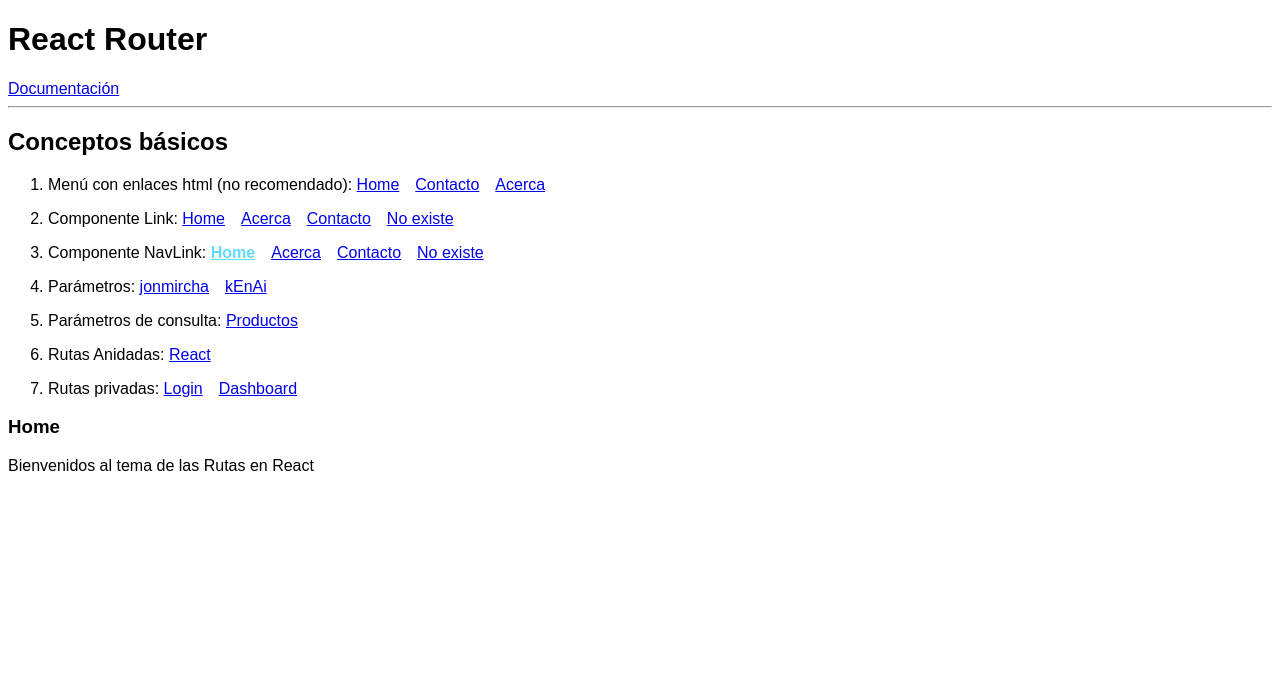
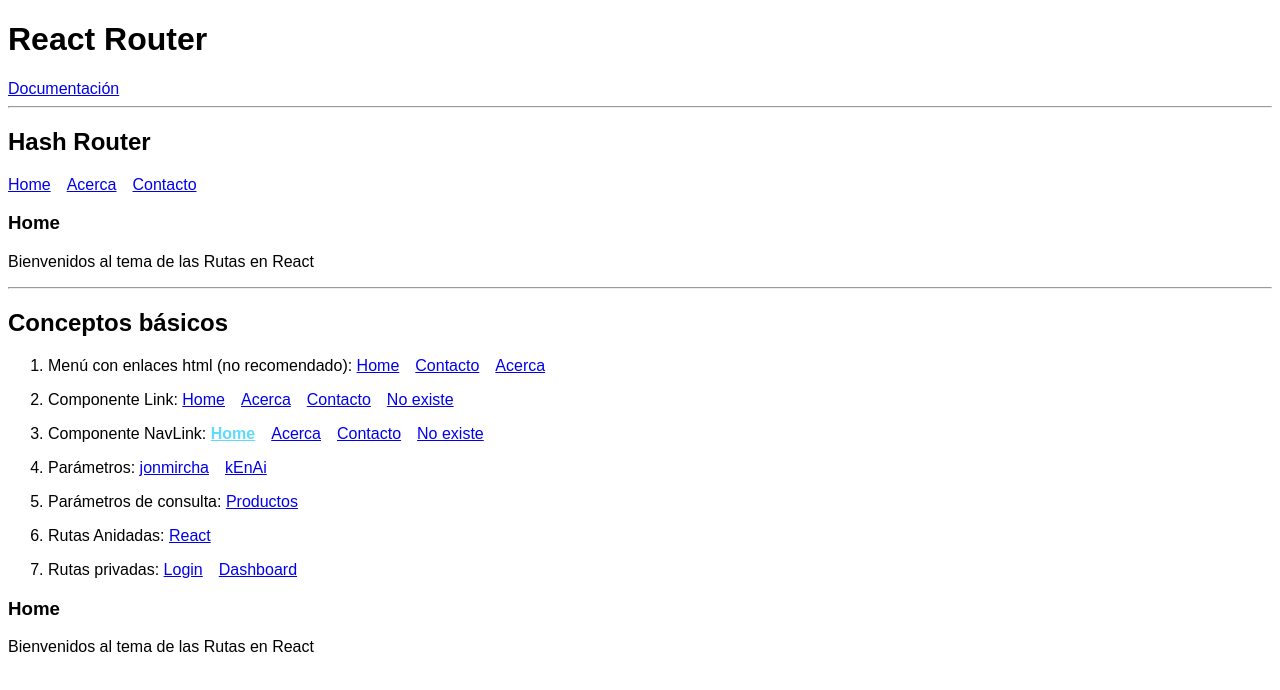
Before and after one commit to Dachi90/Curso-React-JonMircha, a React (Create React App) app in the folder react-rutas/: page / in a window 1280 px wide. Shown: the top 690 px of the page. Built offline with nearby package versions, Linux system fonts and the light colour scheme.

Commit message:
Video 63. React Router: HashRouter

```diff
--- a/react-rutas/src/Components/ConceptosBasicos.js
+++ b/react-rutas/src/Components/ConceptosBasicos.js
@@ -1,4 +1,4 @@
-import { BrowserRouter as Router, Route, Switch } from "react-router-dom";
+import { BrowserRouter as Router, HashRouter, Link, Route, Switch } from "react-router-dom";
 import Acerca from "../pages/Acerca";
 import Contacto from "../pages/Contacto";
 import Dashboard from "../pages/Dashboard";
@@ -14,6 +14,21 @@ import PrivateRoute from "./PrivateRoute";
 const ConceptosBasicos = () => {
   return (
     <div>
+      <h2>Hash Router</h2>
+      <HashRouter>
+        <nav>
+          <Link to="/">Home</Link>
+          <Link to="/acerca">Acerca</Link>
+          <Link to="/contacto">Contacto</Link>
+        </nav>
+        <Switch>
+          <Route exact path="/" component={Home} />
+          <Route exact path="/acerca" component={Acerca} />
+          <Route exact path="/contacto" component={Contacto} />
+          <Route path="*" component={Error404} />
+        </Switch>
+      </HashRouter>
+      <hr />
       <h2>Conceptos básicos</h2>
       <Router>
         <MenuConceptos />
```
